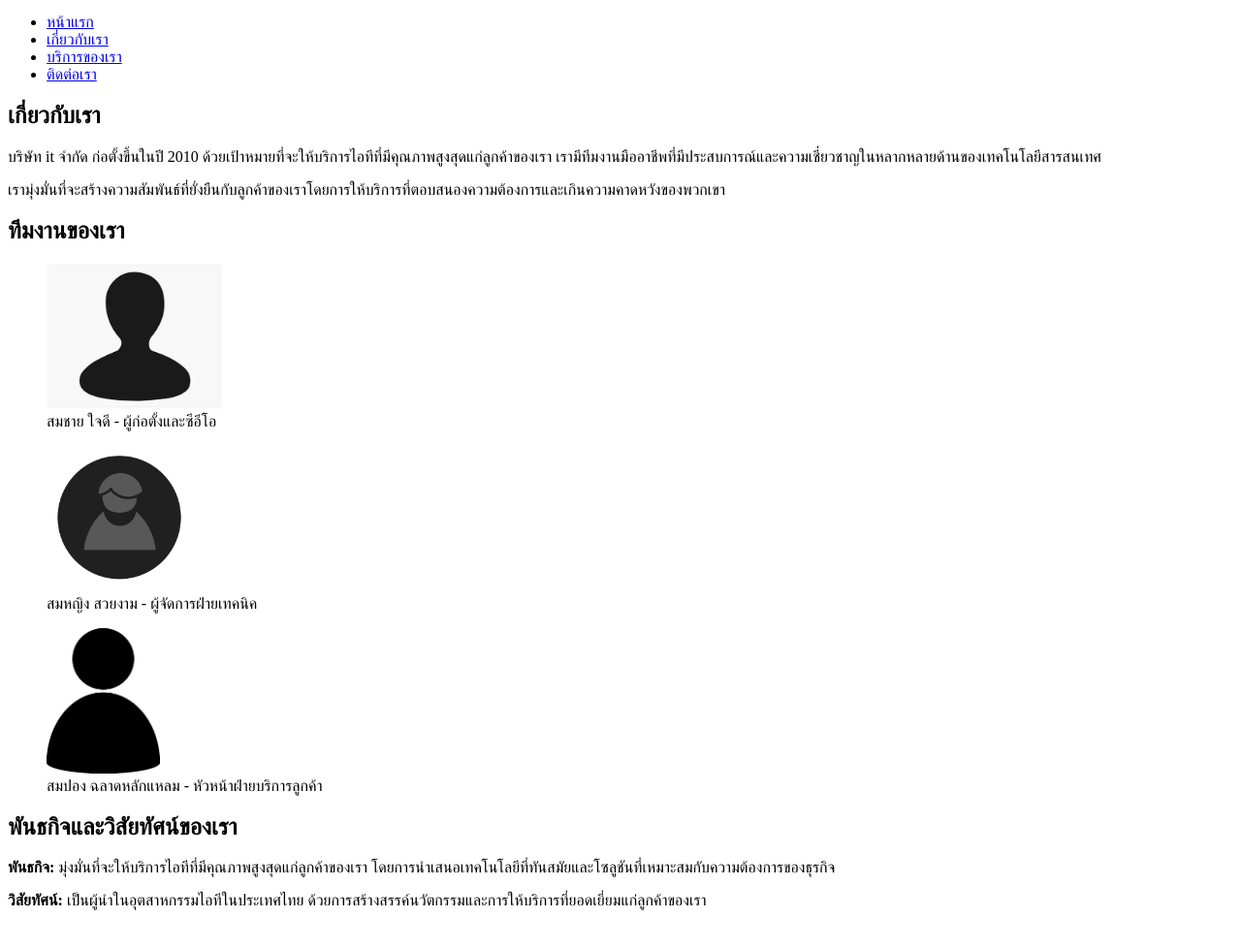
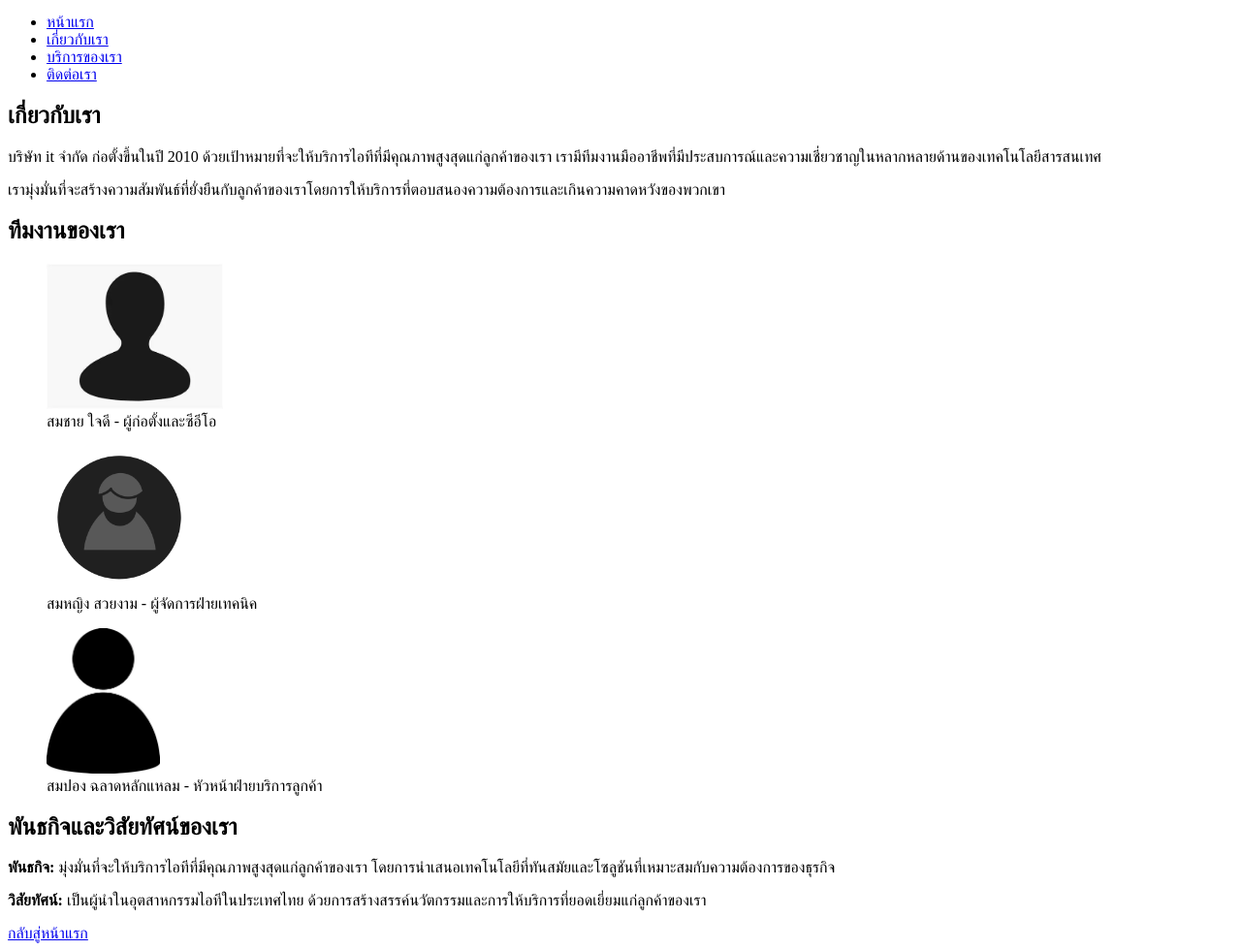
Before and after one commit to 67160196/my-business-web, a plain HTML site: page about.html in a window 1280 px wide. Shown: the part 64-1044 px from the top of the page at 97% size. Before the commit the page ends 1018 px from the top, so only its background shows below. Drawn offline with Linux system fonts and the light colour scheme.

Commit message:
2.4 link back to index

```diff
--- a/about.html
+++ b/about.html
@@ -47,12 +47,13 @@
                 </figure>
             </section>
 
-            <!-- Mission/Vision -->
             <section class="mission-vision">
                 <h2>พันธกิจและวิสัยทัศน์ของเรา</h2>
                 <p><strong>พันธกิจ:</strong> มุ่งมั่นที่จะให้บริการไอทีที่มีคุณภาพสูงสุดแก่ลูกค้าของเรา โดยการนำเสนอเทคโนโลยีที่ทันสมัยและโซลูชันที่เหมาะสมกับความต้องการของธุรกิจ</p>
                 <p><strong>วิสัยทัศน์:</strong> เป็นผู้นำในอุตสาหกรรมไอทีในประเทศไทย ด้วยการสร้างสรรค์นวัตกรรมและการให้บริการที่ยอดเยี่ยมแก่ลูกค้าของเรา</p>
             </section>
+
+            <a href="index.html" class="btn">กลับสู่หน้าแรก</a>
         </main>
     </body>
 </html>
```
